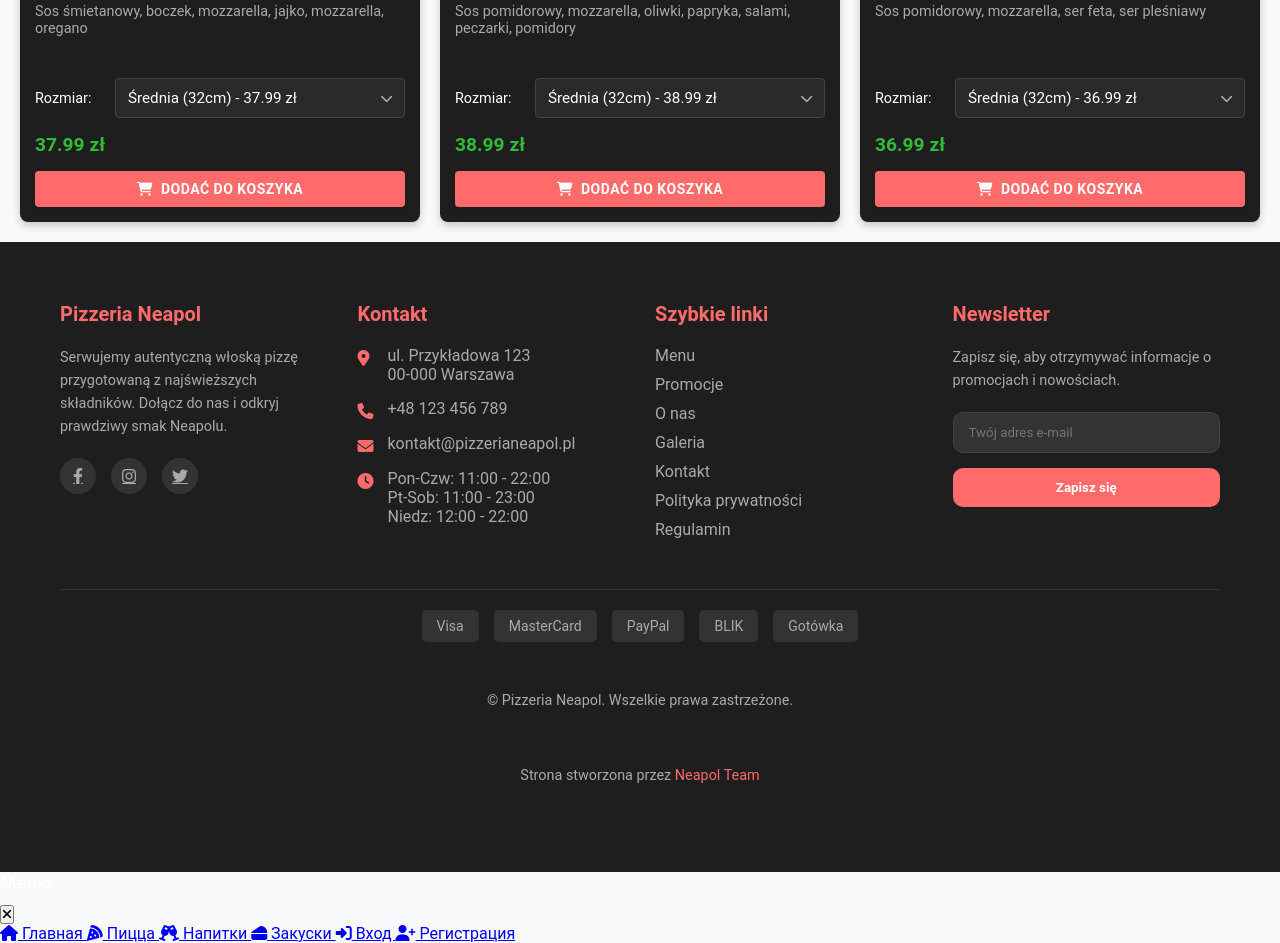
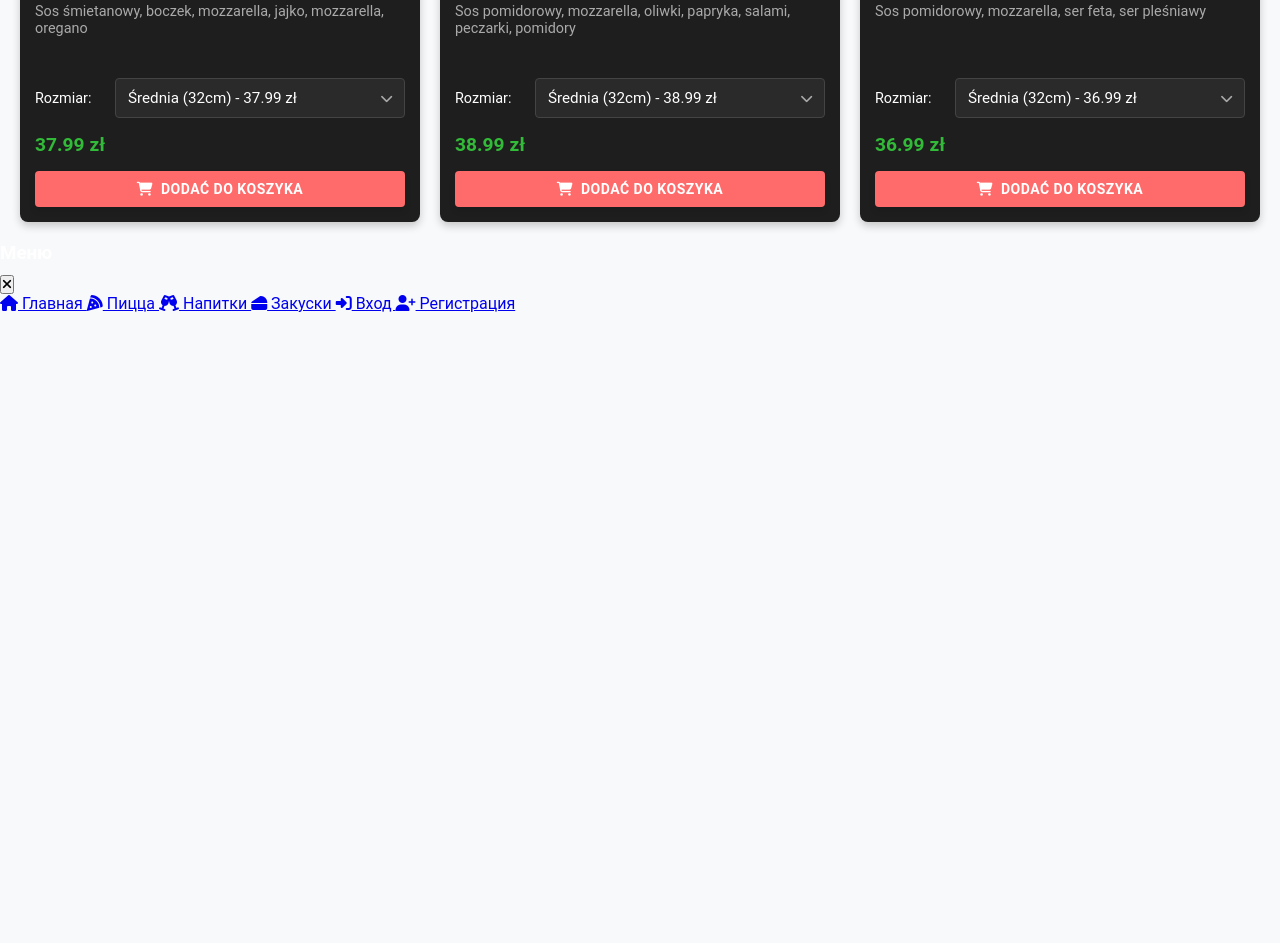
Before and after one commit to Kilovator/piz, a plain HTML site: page index.html in a window 1280 px wide. Shown: the part 1814-2757 px from the top of the page. After the commit the page ends 2127 px from the top, so only its background shows below. Drawn offline with Linux system fonts and the light colour scheme.

Commit message:
Add files via upload

```diff
--- a/index.html
+++ b/index.html
@@ -74,20 +74,11 @@
             </div>
         </div>
     </div>
-<div id="footer-container"></div>
+
 
     <script src="script.js"></script>
     <script src="mobile.js"></script>
-    <script>
 
-        document.addEventListener('DOMContentLoaded', function() {
-            fetch('footer.html')
-                .then(response => response.text())
-                .then(data => {
-                    document.getElementById('footer-container').innerHTML = data;
-                });
-        });
-    </script>
     <script src="script.js"></script>
     <script src="auth.js"></script>
 </body>
--- a/script.js
+++ b/script.js
@@ -101,7 +101,7 @@ const pizzas = [
     name: "Mexican",
     description: "Sos pomidorowy, mozzarella, oliwki, papryka, salami, peczarki, pomidory",
     price: 38.99,
-    image: "https://sushiholl.com.ua/wp-content/uploads/pizza-suprema.jpg",
+    image: "https://ca-times.brightspotcdn.com/dims4/default/3595dad/2147483647/strip/true/crop/1023x682+1+0/resize/1440x960!/quality/75/?url=https%3A%2F%2Fcalifornia-times-brightspot.s3.amazonaws.com%2F5b%2F1a%2Fc2b358643e7f43a851bd860a2f1b%2Fla-dd-even-more-easy-and-quick-dinner-recipes-076",
     type: "pizza",
     sizes: [
       { name: "Mała (25cm)", priceMultiplier: 0.8 },
@@ -368,7 +368,7 @@ function addToCart(event) {
     }
   }
 
-  // Check if the same item with the same size is already in the cart
+
   const existingItemIndex = cart.findIndex(
     (cartItem) => cartItem.id === itemId && cartItem.type === itemType && cartItem.selectedSize === selectedSize,
   )
@@ -474,15 +474,12 @@ function removeItem(event) {
   updateCart()
 }
 
-// Исправляем обработчики событий для вкладок
 function switchTab() {
   const tabId = this.getAttribute("data-tab")
 
-  // Удаляем активный класс со всех вкладок и контента
   tabs.forEach((tab) => tab.classList.remove("active"))
   tabContents.forEach((content) => content.classList.remove("active"))
 
-  // Добавляем активный класс выбранной вкладке и соответствующему контенту
   this.classList.add("active")
   document.getElementById(`${tabId}-menu`).classList.add("active")
 }
@@ -506,22 +503,20 @@ checkoutBtn.addEventListener("click", () => {
   }
 })
 
-// Исправляем функцию инициализации
+
 function init() {
   displayItems(pizzas, pizzaMenu, "pizza")
   displayItems(drinks, drinksMenu, "drink")
   displayItems(appetizers, appetizersMenu, "appetizer")
 
-  // Добавляем обработчики событий для вкладок
   tabs.forEach((tab) => {
     tab.addEventListener("click", switchTab)
   })
 
-  // Добавляем обработчики для кнопок "Добавить в корзину"
+
   document.addEventListener("click", (event) => {
     const target = event.target
 
-    // Проверяем, является ли элемент или его родитель кнопкой добавления в корзину
     const addToCartButton = target.closest(".add-to-cart")
     if (addToCartButton) {
       addToCart({ target: addToCartButton })
```
